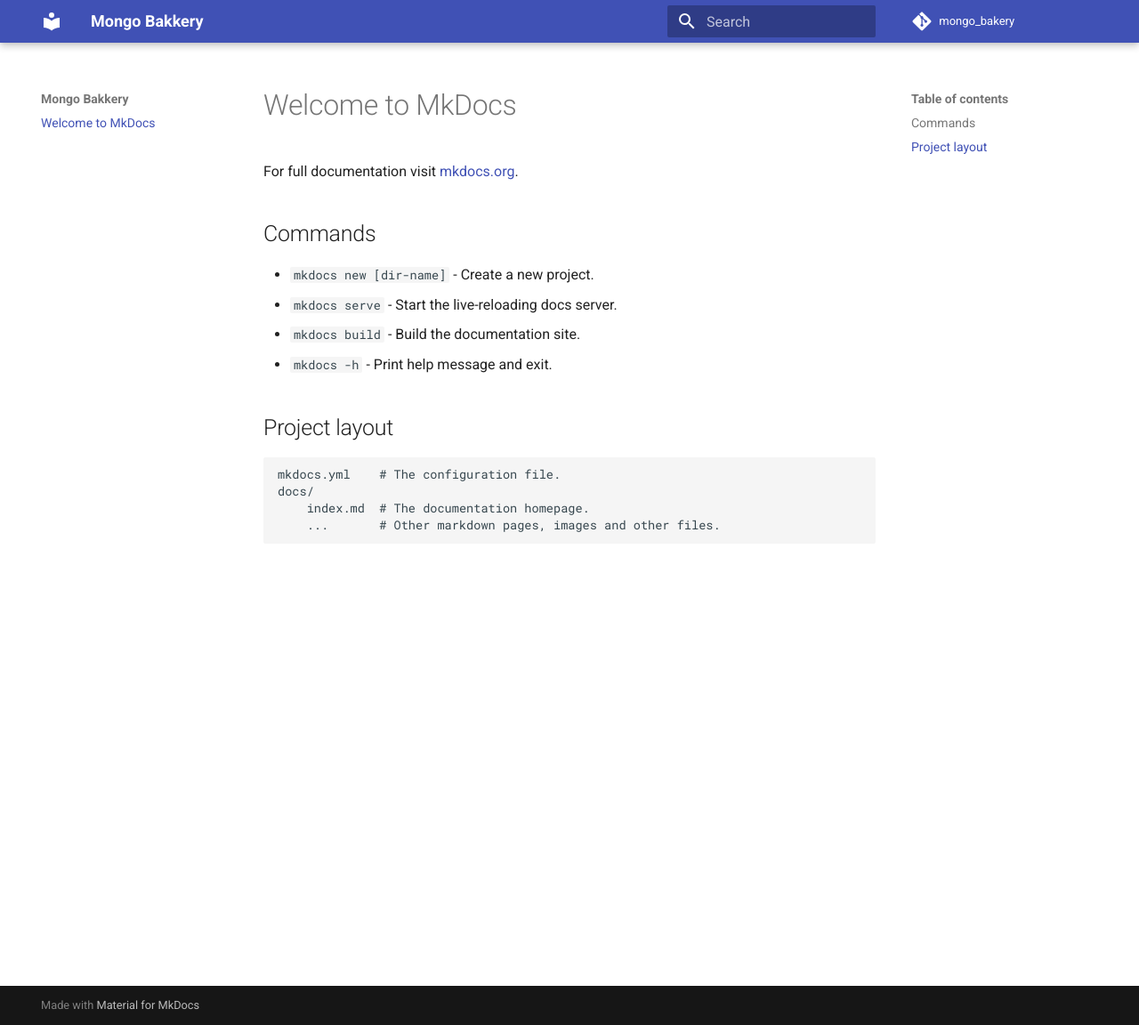
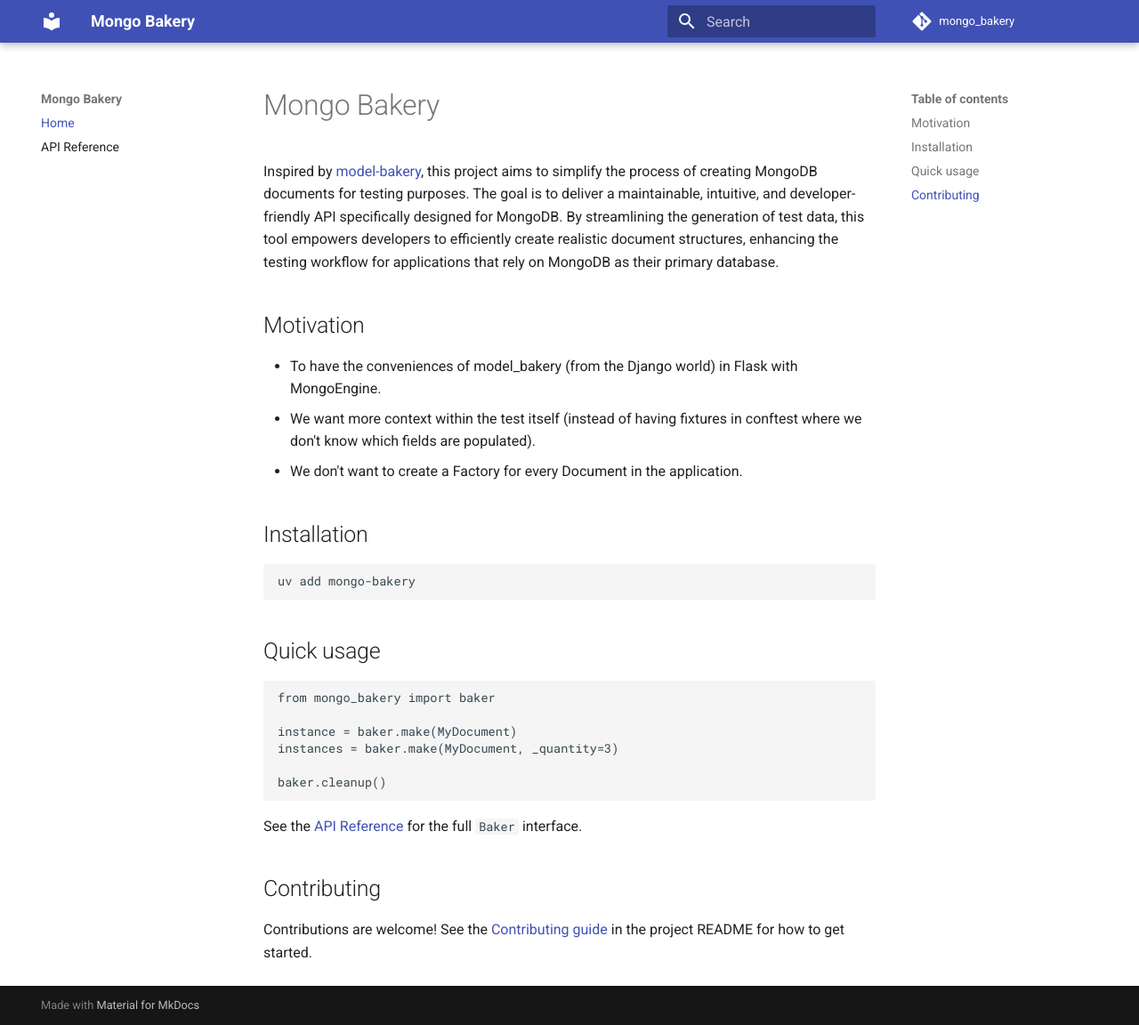
Before and after one commit to mongo-bakery/mongo_bakery, an MkDocs documentation site: the page built from docs/index.md, in a window 1280 px wide and 1152 px high. Shown: the whole window at 89% size. Built offline with MkDocs 1.6.1 and Material for MkDocs 9.7.7, drawn with Linux system fonts in a browser that asks for light colours; comment, search, counter and statistics services are not loaded.

Commit message:
fix(issue10): Correct MkDocs setup and generate real documentation content
Fix site_name typo, wire up the mkdocstrings plugin that was declared as
a dependency but never configured, replace the default MkDocs boilerplate
in docs/index.md with real project content, add an API reference page,
and add taskipy docs/docs_build tasks. Also fix a malformed Raises: block
in bakery.py that broke strict docstring parsing.

````diff
--- a/docs/index.md
+++ b/docs/index.md
@@ -1,17 +1,39 @@
-# Welcome to MkDocs
+# Mongo Bakery
 
-For full documentation visit [mkdocs.org](https://www.mkdocs.org).
+Inspired by [model-bakery](https://model-bakery.readthedocs.io/en/latest/), this project aims to simplify the process
+of creating MongoDB documents for testing purposes. The goal is to deliver a maintainable, intuitive, and
+developer-friendly API specifically designed for MongoDB. By streamlining the generation of test data, this tool
+empowers developers to efficiently create realistic document structures, enhancing the testing workflow for
+applications that rely on MongoDB as their primary database.
 
-## Commands
+## Motivation
 
-* `mkdocs new [dir-name]` - Create a new project.
-* `mkdocs serve` - Start the live-reloading docs server.
-* `mkdocs build` - Build the documentation site.
-* `mkdocs -h` - Print help message and exit.
+- To have the conveniences of model_bakery (from the Django world) in Flask with MongoEngine.
+- We want more context within the test itself (instead of having fixtures in conftest where we don't know which
+  fields are populated).
+- We don't want to create a Factory for every Document in the application.
 
-## Project layout
+## Installation
 
-    mkdocs.yml    # The configuration file.
-    docs/
-        index.md  # The documentation homepage.
-        ...       # Other markdown pages, images and other files.
+```bash
+uv add mongo-bakery
+```
+
+## Quick usage
+
+```python
+from mongo_bakery import baker
+
+instance = baker.make(MyDocument)
+instances = baker.make(MyDocument, _quantity=3)
+
+baker.cleanup()
+```
+
+See the [API Reference](api.md) for the full `Baker` interface.
+
+## Contributing
+
+Contributions are welcome! See the
+[Contributing guide](https://github.com/mongo-bakery/mongo_bakery/blob/main/README.md#contributing) in the project
+README for how to get started.
--- a/mkdocs.yml
+++ b/mkdocs.yml
@@ -1,7 +1,11 @@
-site_name: Mongo Bakkery
+site_name: Mongo Bakery
 repo_url: https://github.com/mongo-bakery/mongo_bakery
 repo_name: mongo_bakery
 edit_uri: tree/main/docs
+
+nav:
+  - Home: index.md
+  - API Reference: api.md
 
 theme:
   name: material
@@ -11,3 +15,13 @@
   font:
     text: 'Roboto'
     code: 'Roboto Mono'
+
+plugins:
+  - search
+  - mkdocstrings:
+      handlers:
+        python:
+          options:
+            show_source: true
+            show_root_heading: true
+            docstring_style: google
--- a/pyproject.toml
+++ b/pyproject.toml
@@ -110,3 +110,5 @@
 pre_test = 'task lint'
 test = 'pytest --cov=mongo_bakery'
 post_test = 'coverage html'
+docs = 'uv run --group docs mkdocs serve'
+docs_build = 'uv run --group docs mkdocs build'
````
Also changed, not shown: docs/api.md (added, +5 -0 lines), 1 other file.
